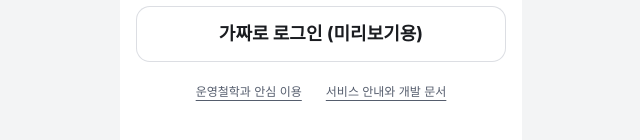
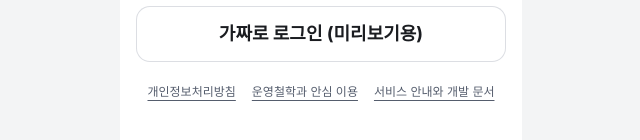
Before and after one commit to kakaotechcampus-4/ktc4-kangwon-4, a React (Vite) app in the folder frontend/: page /login in a window 1280 px wide. Shown: the part 652-792 px from the top of the page, without its empty margins (319-959 px from the left). Built offline with nearby package versions, Linux system fonts and the light colour scheme; no server answers; a web font is replaced by a local one.

Commit message:
feat: 로그인·내 정보 하단에 개인정보처리방침과 안내 문서 링크

```diff
--- /dev/null
+++ b/frontend/src/components/ui/DocLinks.tsx
@@ -0,0 +1,24 @@
+/**
+ * 앱 밖 정적 문서(`public/`)로 가는 작은 링크 줄. 로그인 화면과 내 정보 화면 아래에 둔다.
+ *
+ * 라우터 `Link`로 옮기면 앱 안에서 그 주소를 찾다가 모르는 경로라 홈으로 가 버려서, 브라우저가
+ * 문서를 받아 오게 `<a>`를 쓴다. 글자는 작게 두고 누르는 영역만 높이 44px(`min-h-11`)로 둔다.
+ * 375px 폭에서 세 링크가 한 줄에 들어가게 옆 여백을 줄였다. 더 좁으면 다음 줄로 넘긴다.
+ */
+const DOC_LINKS = [
+  { href: '/safety/policy/', label: '개인정보처리방침' },
+  { href: '/safety/', label: '운영철학과 안심 이용' },
+  { href: '/developers/ko/home/', label: '서비스 안내와 개발 문서' },
+]
+
+export function DocLinks() {
+  return (
+    <nav aria-label="안내 문서" className="flex flex-wrap items-center justify-center gap-x-1 text-12 text-fg-neutral-muted">
+      {DOC_LINKS.map(({ href, label }) => (
+        <a key={href} href={href} className="inline-flex min-h-11 items-center px-1.5 underline underline-offset-4">
+          {label}
+        </a>
+      ))}
+    </nav>
+  )
+}
--- a/frontend/src/pages/LoginPage.tsx
+++ b/frontend/src/pages/LoginPage.tsx
@@ -3,6 +3,7 @@ import { Navigate, useLocation, useNavigate } from 'react-router'
 import kakaoSymbolUrl from '../assets/brand/kakao-symbol.svg'
 import { IntroCarousel } from '../components/ui/IntroCarousel'
 import { Button } from '../components/ui/Button'
+import { DocLinks } from '../components/ui/DocLinks'
 import { loginFormUrl } from '../lib/api'
 import { createOAuthState, isLoggedIn, logInWithMock } from '../lib/auth'
 import { MOCK_SWITCH_ENABLED } from '../lib/mockSwitch'
@@ -81,19 +82,7 @@ export function LoginPage() {
           </Button>
         )}
 
-        {/*
-          안심가이드와 개발 문서는 React 앱 밖의 정적 문서(`public/`)다. 라우터 `Link`로 옮기면
-          앱 안에서 그 주소를 찾다가 모르는 경로라 홈으로 가 버려서, 브라우저가 문서를 받아 오게 `<a>`를 쓴다
-          글자는 작게 두고 누르는 영역만 높이 44px(`min-h-11`)로 둔다. 옆으로도 넓혀 두 링크 사이 간격은 그대로 보인다
-        */}
-        <div className="flex items-center justify-center gap-2 text-12 text-fg-neutral-muted">
-          <a href="/safety/" className="inline-flex min-h-11 items-center px-2 underline underline-offset-4">
-            운영철학과 안심 이용
-          </a>
-          <a href="/developers/ko/home/" className="inline-flex min-h-11 items-center px-2 underline underline-offset-4">
-            서비스 안내와 개발 문서
-          </a>
-        </div>
+        <DocLinks />
       </div>
     </div>
   )
--- a/frontend/src/pages/MyInfoPage.tsx
+++ b/frontend/src/pages/MyInfoPage.tsx
@@ -3,6 +3,7 @@ import { type ReactNode, useState } from 'react'
 import { useLocation, useNavigate } from 'react-router'
 
 import { Button } from '../components/ui/Button'
+import { DocLinks } from '../components/ui/DocLinks'
 import { EmptyState } from '../components/ui/EmptyState'
 import { HammerLoader } from '../components/ui/HammerLoader'
 import { TopBar } from '../components/ui/TopBar'
@@ -179,12 +180,18 @@ function FactRow({ fact }: { fact: Fact }) {
   )
 }
 
-/** 탭 없는 화면의 틀. 뒤로 버튼과 제목을 둔다 */
+/**
+ * 탭 없는 화면의 틀. 뒤로 버튼과 제목을 두고, 맨 아래에 안내 문서 링크를 둔다.
+ * 불러오는 중 · 실패 · 가게 없음에서도 개인정보처리방침은 볼 수 있어야 해서 틀에 둔다
+ */
 function MyInfoFrame({ children }: { children: ReactNode }) {
   return (
     <div className="screen-frame mx-auto flex min-h-dvh max-w-[402px] flex-col bg-bg-layer-default">
       <TopBar title="내 정보" />
       {children}
+      <div className="mt-auto px-4 pb-6">
+        <DocLinks />
+      </div>
     </div>
   )
 }
```
Also changed, not shown: 2 other files (tests, documents, lock files or other folders).
